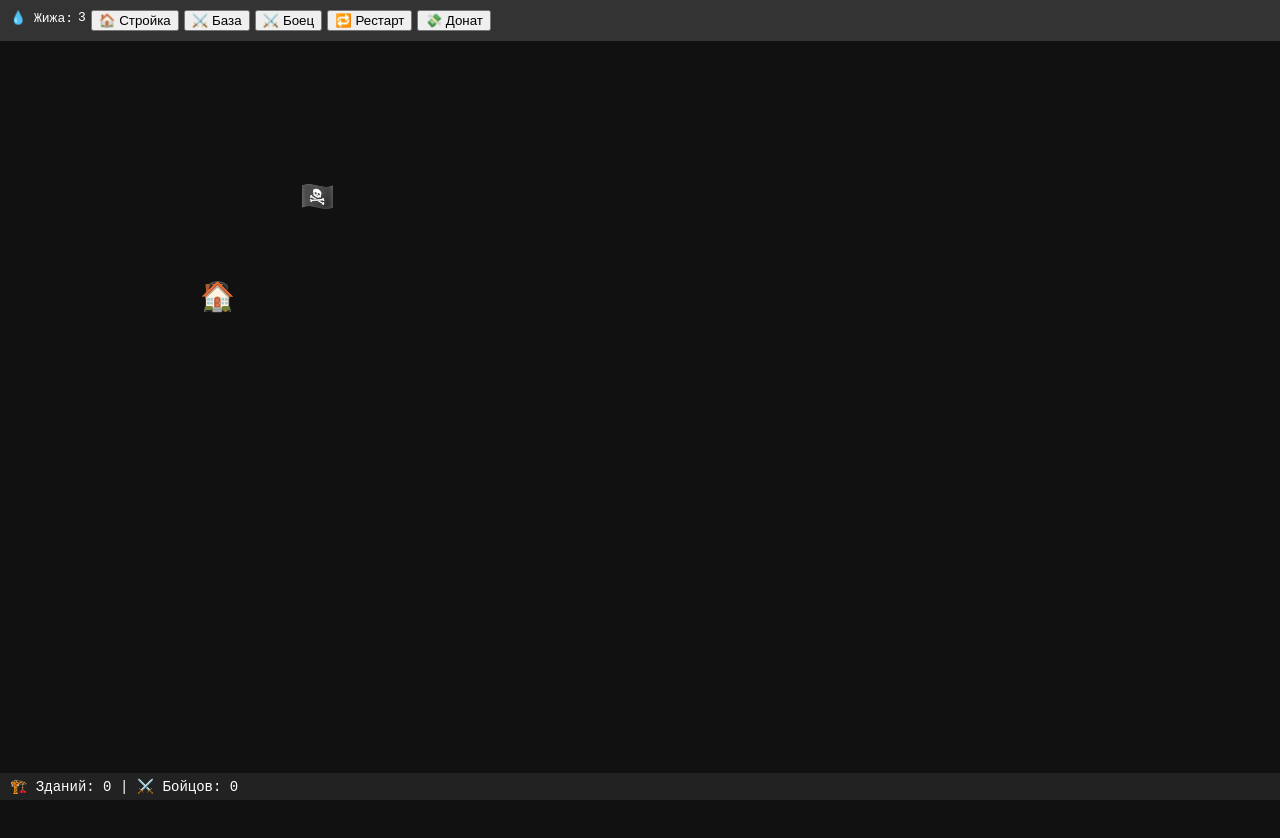
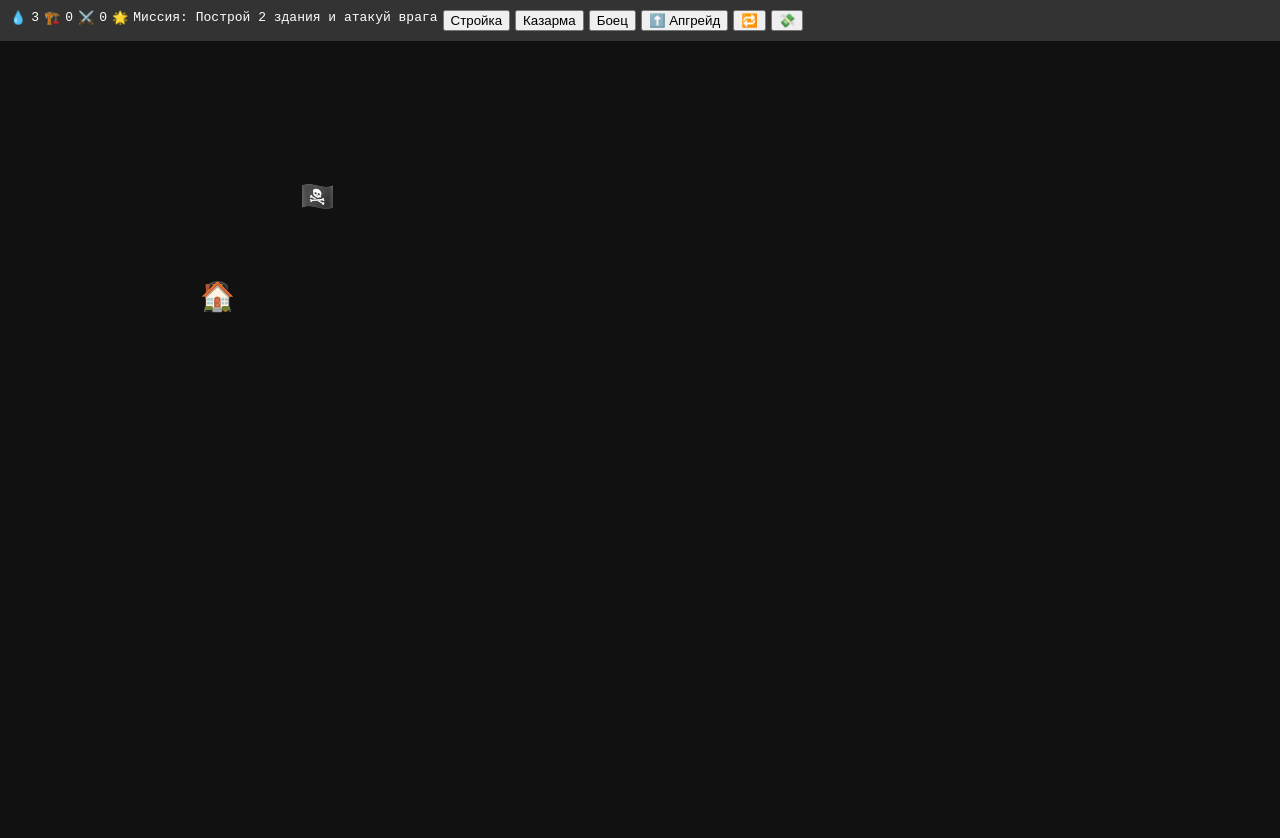
Before and after one commit to Kiwi228339/wasteland-clash, a plain HTML site: page index.html in a window 1280 px wide. Drawn offline with Linux system fonts and the light colour scheme.

Commit message:
Update index.html

```diff
--- a/index.html
+++ b/index.html
@@ -10,20 +10,21 @@
 <body>
   <div id="game">
     <div id="topbar">
-      💧 Жижа: <span id="juice">0</span>
-      <button id="buildHome">🏠 Стройка</button>
-      <button id="buildBarracks">⚔️ База</button>
-      <button id="spawnSoldier">⚔️ Боец</button>
-      <button id="restart">🔁 Рестарт</button>
-      <button id="donate">💸 Донат</button>
+      💧 <span id="juice">0</span>
+      🏗️ <span id="buildingCount">0</span>
+      ⚔️ <span id="soldierCount">0</span>
+      🌟 <span id="missionText">Миссия: Построй 2 здания и атакуй врага</span>
+      <button id="buildHome">Стройка</button>
+      <button id="buildBarracks">Казарма</button>
+      <button id="spawnSoldier">Боец</button>
+      <button id="upgradeBase">⬆️ Апгрейд</button>
+      <button id="restart">🔁</button>
+      <button id="donate">💸</button>
     </div>
     <div id="map">
       <div id="unit" class="unit" style="top: 100px; left: 100px;"></div>
       <div id="base" class="base" style="top: 200px; left: 200px;"></div>
       <div id="enemyBase" class="enemy" style="top: 100px; left: 300px;">🏴‍☠️</div>
-    </div>
-    <div id="stats">
-      🏗️ Зданий: <span id="buildingCount">0</span> | ⚔️ Бойцов: <span id="soldierCount">0</span>
     </div>
   </div>
   <audio id="bgMusic" autoplay loop>
```
